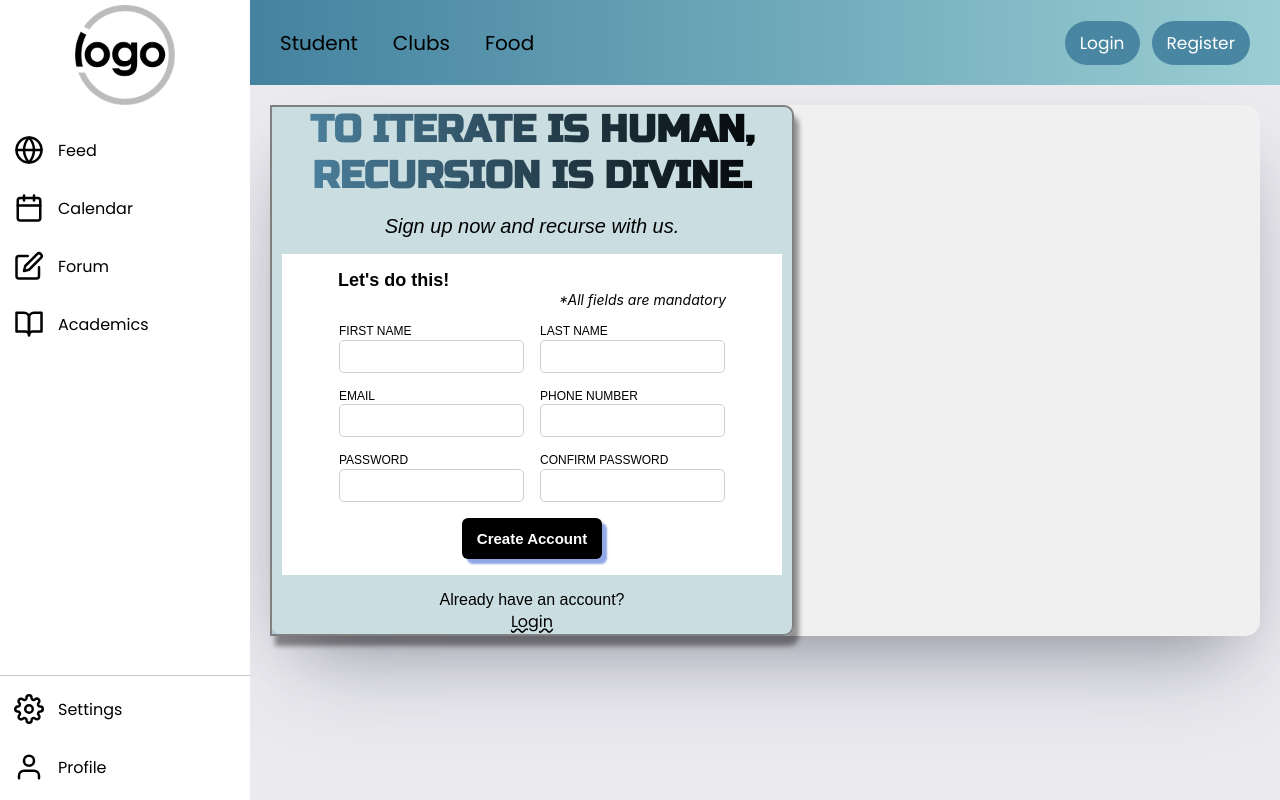
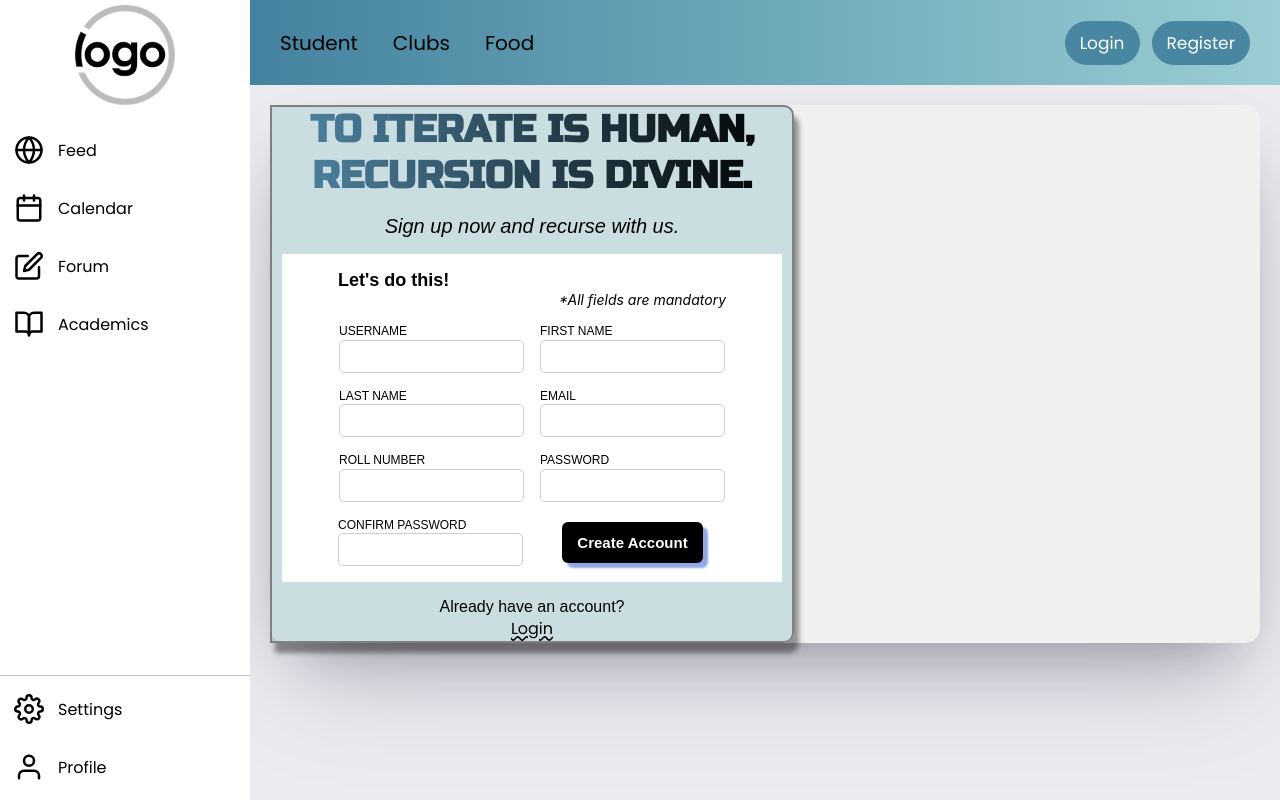
Before and after one commit to devashishdubal/insti_nitw, a React (Create React App) app in the folder client/: page / in a window 1280 px wide. Both pictures are taken after a click on the button "Register". Built offline with nearby package versions, Linux system fonts and the light colour scheme; a web font is replaced by a local one.

Commit message:
Change fields

```diff
--- a/client/src/components/register/Register.jsx
+++ b/client/src/components/register/Register.jsx
@@ -22,6 +22,10 @@ const Register = () => {
                     <div class="mand">*All fields are mandatory</div>
                     <form action="./home.html" method="POST">
                         <div class="form_element">
+                            <label for="username">USERNAME</label>
+                            <input type="text" id="username" name="username" required />
+                        </div>
+                        <div class="form_element">
                             <label for="first_name">FIRST NAME</label>
                             <input type="text" id="first_name" name="first_name" required />
                         </div>
@@ -34,8 +38,8 @@ const Register = () => {
                             <input type="email" id="email" name="email" required />
                         </div>
                         <div class="form_element">
-                            <label for="phone">PHONE NUMBER</label>
-                            <input type="tel" id="phone" name="phone" required />
+                            <label for="roll">ROLL NUMBER</label>
+                            <input type="text" id="roll" name="roll" required />
                         </div>
                         <div class="form_element">
                             <label for="pass_1">PASSWORD</label>
```
